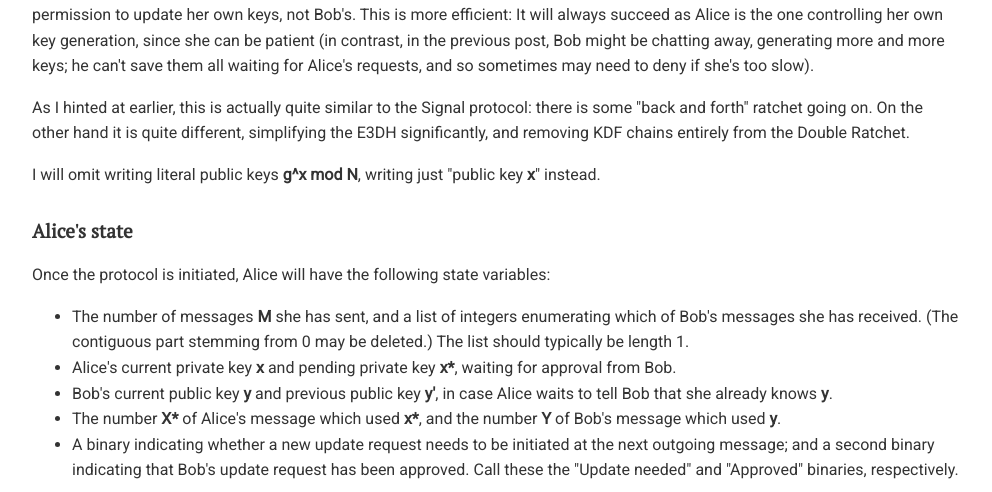
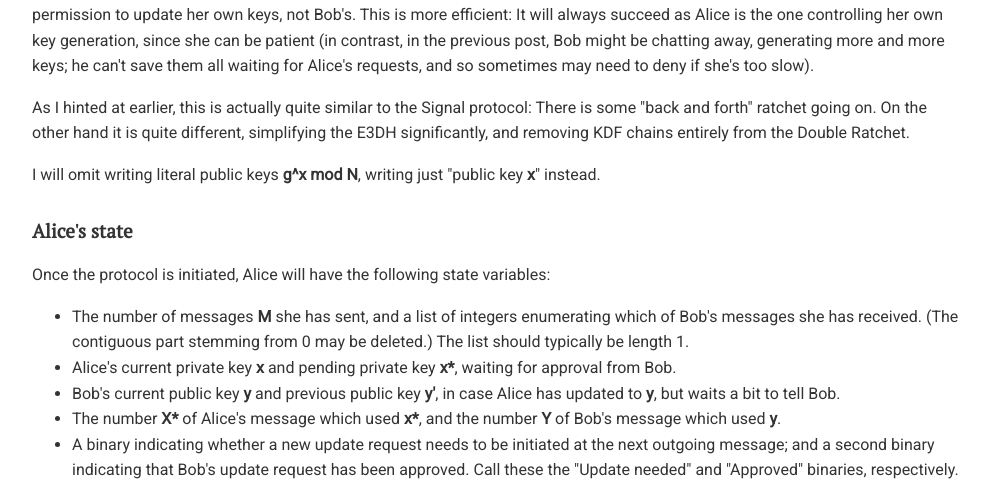
Before and after one commit to chatscrypt/chatscrypt.github.io, a Jekyll site: the page built from _posts/2020-01-24-the-chatscrypt-architecture-part-iii-authenticated-inductive-diffie-hellman-v2.html, in a window 1280 px wide and 900 px high. Shown: the part 343-835 px from the top of the window, without its empty margins (143-1135 px from the left). Built offline with Jekyll 4.4.1, drawn with Linux system fonts in a browser that asks for light colours; comment, search, counter and statistics services are not loaded.

Commit message:
Update 2020-01-24-the-chatscrypt-architecture-part-iii-authenticated-inductive-diffie-hellman-v2.html

```diff
--- a/_posts/2020-01-24-the-chatscrypt-architecture-part-iii-authenticated-inductive-diffie-hellman-v2.html
+++ b/_posts/2020-01-24-the-chatscrypt-architecture-part-iii-authenticated-inductive-diffie-hellman-v2.html
@@ -7,7 +7,7 @@ date: 2020-01-24
 
 I decided to carefully write out my third and hopefully final attempt at the protocol I will be using for ChatScrypt, the AIDH protocol with a bounded number of keys. This will be slightly different from how I ended the previous post, in that Alice will ask for permission to update her own keys, not Bob's. This is more efficient: It will always succeed as Alice is the one controlling her own key generation, since she can be patient (in contrast, in the previous post, Bob might be chatting away, generating more and more keys; he can't save them all waiting for Alice's requests, and so sometimes may need to deny if she's too slow).
 
-<p>As I hinted at earlier, this is actually quite similar to the Signal protocol: there is some "back and forth" ratchet going on. On the other hand it is quite different, simplifying the E3DH significantly, and removing KDF chains entirely from the Double Ratchet.
+<p>As I hinted at earlier, this is actually quite similar to the Signal protocol: There is some "back and forth" ratchet going on. On the other hand it is quite different, simplifying the E3DH significantly, and removing KDF chains entirely from the Double Ratchet.
 
 <p>I will omit writing literal public keys <b>g^x mod N</b>, writing just "public key <b>x</b>" instead.
 
@@ -18,7 +18,7 @@ I decided to carefully write out my third and hopefully final attempt at the pro
 <ul>
 <li>The number of messages <b>M</b> she has sent, and a list of integers enumerating which of Bob's messages she has received. (The contiguous part stemming from 0 may be deleted.) The list should typically be length 1.
 <li>Alice's current private key <b>x</b> and pending private key <b>x*</b>, waiting for approval from Bob.
-<li>Bob's current public key <b>y</b> and previous public key <b>y'</b>, in case Alice waits to tell Bob that she already knows <b>y</b>.
+<li>Bob's current public key <b>y</b> and previous public key <b>y'</b>, in case Alice has updated to <b>y</b>, but waits a bit to tell Bob.
 <li>The number <b>X*</b> of Alice's message which used <b>x*</b>, and the number <b>Y</b> of Bob's message which used <b>y</b>.
 <li>A binary indicating whether a new update request needs to be initiated at the next outgoing message; and a second binary indicating that Bob's update request has been approved. Call these the "Update needed" and "Approved" binaries, respectively.
 </ul>
```
